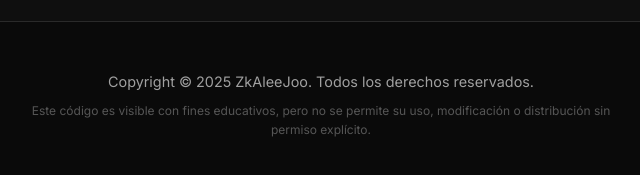
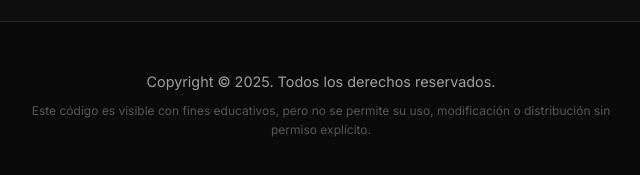
Before and after one commit to ZkAleeJoo/Portafolio, a plain HTML site: page index.html in a window 1280 px wide. Shown: the part 1533-1708 px from the top of the page, 319-959 px from the left. Drawn offline with Linux system fonts and the light colour scheme.

Commit message:
Update index.html

```diff
--- a/index.html
+++ b/index.html
@@ -116,7 +116,7 @@
     </div>
 
     <footer>
-        <p>Copyright © 2025 ZkAleeJoo. Todos los derechos reservados.</p>
+        <p>Copyright © 2025. Todos los derechos reservados.</p>
         <p class="copyright-notice">Este código es visible con fines educativos, pero no se permite su uso, modificación o distribución sin permiso explícito.</p>
     </footer>
 
```
